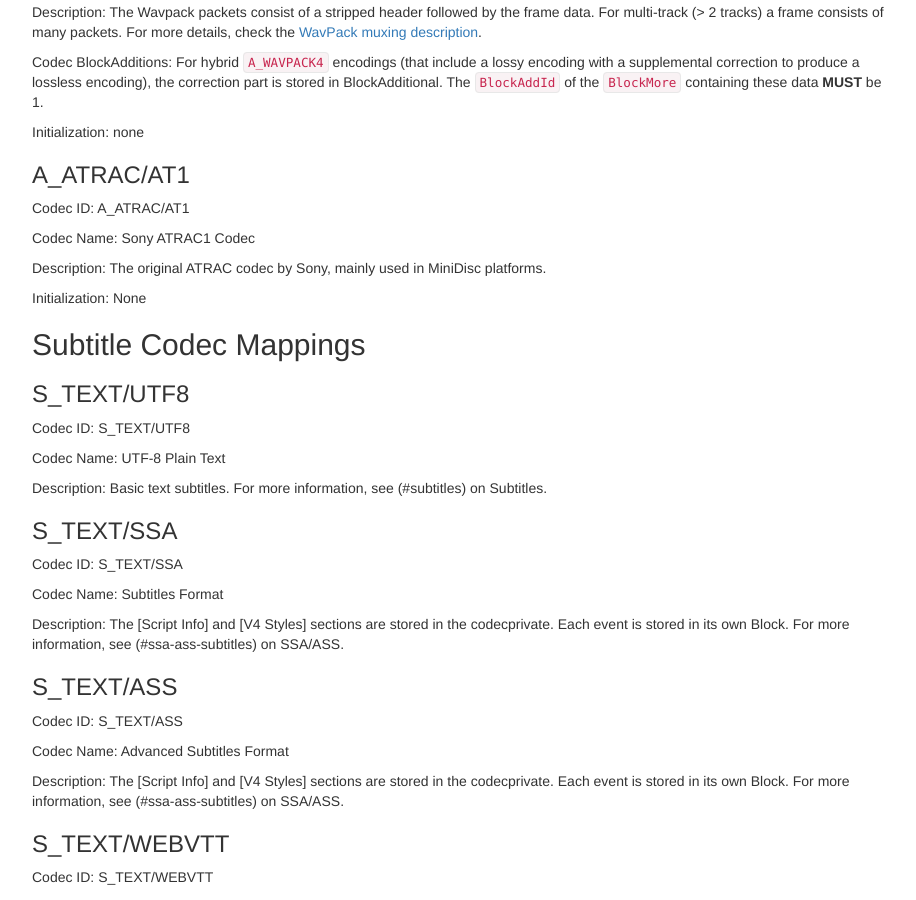
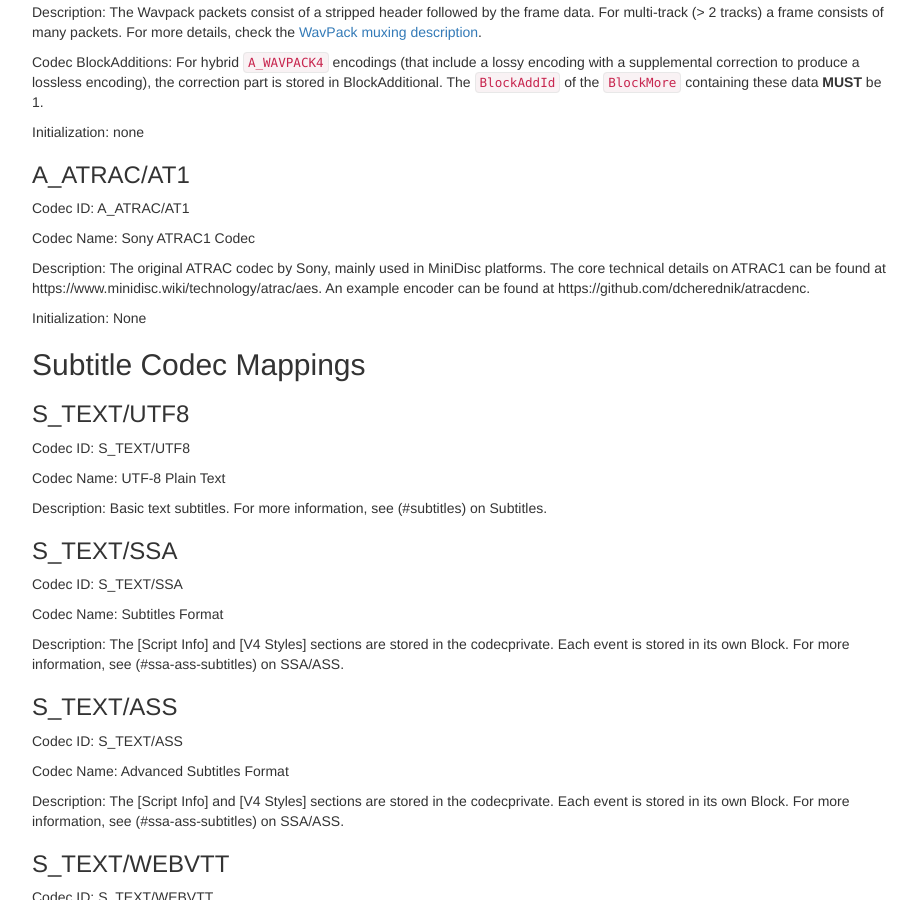
Before and after one commit to ietf-wg-cellar/matroska-specification, a Jekyll site: the page built from codec_specs.md, in a window 1280 px wide and 900 px high, scrolled down 13815 px. Shown: the whole window, without its empty margins (273-1189 px from the left). Built offline with Jekyll 4.4.1, drawn with Linux system fonts in a browser that asks for light colours.

Commit message:
Update codec_specs.md
Add information on the ATRAC1 spec

```diff
--- a/codec_specs.md
+++ b/codec_specs.md
@@ -823,7 +823,7 @@ Codec ID: A_ATRAC/AT1
 
 Codec Name: Sony ATRAC1 Codec
 
-Description: The original ATRAC codec by Sony, mainly used in MiniDisc platforms.
+Description: The original ATRAC codec by Sony, mainly used in MiniDisc platforms. The core technical details on ATRAC1 can be found at https://www.minidisc.wiki/technology/atrac/aes. An example encoder can be found at https://github.com/dcherednik/atracdenc.
 
 Initialization: None
 
```
